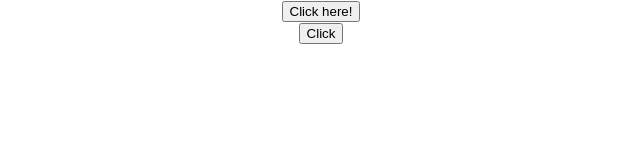
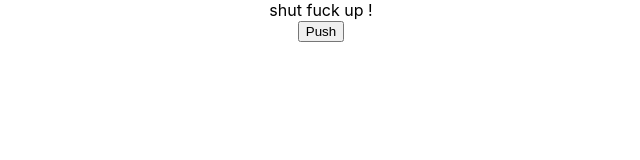
Before and after one commit to zigzagdev/React.training, a React (Create React App) app: page / in a window 1280 px wide. Shown: the top 160 px of the page, without its empty margins (319-959 px from the left). Built offline with nearby package versions, Linux system fonts and the light colour scheme.

Commit message:
BindingHandler_learned

```diff
--- a/src/App.js
+++ b/src/App.js
@@ -8,14 +8,17 @@
 import Message from "./components/Message";
 import Function from "./components/Function";
 import ClassClick from "./components/ClassClick";
+import  BindingHandler from "./components/BindingHandler"
+
 
 
 class App extends Component{
     render() {
       return(
        <div className="App">
-          <ClassClick/>
-          <Function/>
+           <BindingHandler/>
+          {/*<ClassClick/>*/}
+          {/*<Function/>*/}
          {/*<Message/>*/}
         {/* <Greet name="ronaldo" hero="Bad Man"/>*/}
         {/*   <Greet name="Chan"/>*/}
--- /dev/null
+++ b/src/components/BindingHandler.js
@@ -0,0 +1,42 @@
+import React, { Component } from 'react'
+
+export class BindingHandler extends Component{
+    constructor(props) {
+      super(props)
+
+      this.state={
+          message: 'shut fuck up !'
+      }
+     //
+     //    #1
+     //    this.clickHandler= this.clickHandler.bind(this)
+    }
+     //
+     // #2
+    //
+    // clickHandler() {
+     //    this.setState({
+     //       message: 'Joe Cola'
+     //    })
+     //   console.log(this)
+     // }
+
+       // #3
+         clickHandler = () => {
+          this.setState({
+            message: 'fuck off!'
+        })
+       }
+
+    render() {
+     return(
+        <div>
+            <div>{this.state.message}</div>
+            {/*<button onClick={() => this.clickHandler()}>Push</button>*/}
+            <button onClick={this.clickHandler}>Push</button>
+        </div>
+     )
+    }
+}
+
+export default BindingHandler ;
```
Also changed, not shown: 1 other file (tests, documents, lock files or other folders).
